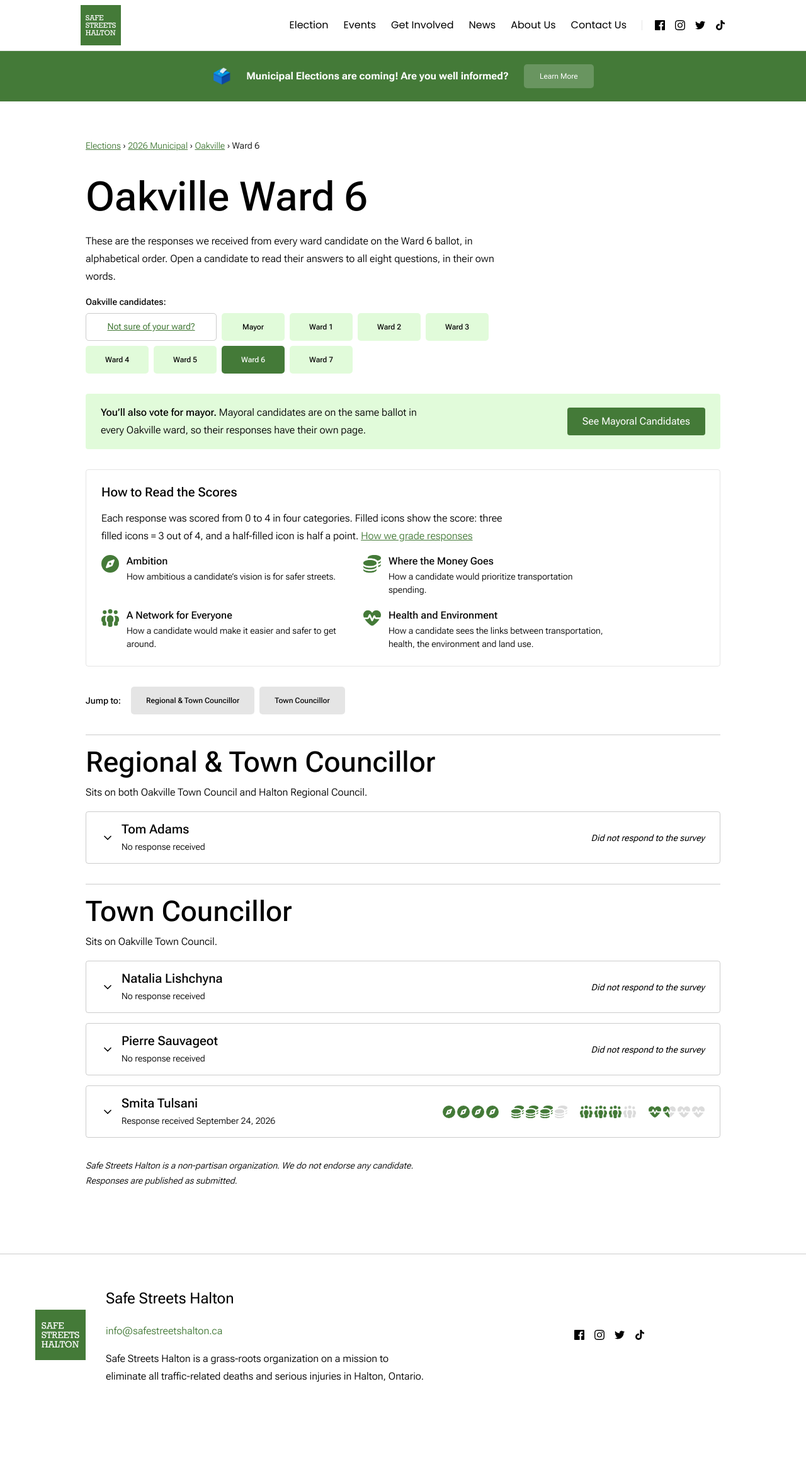
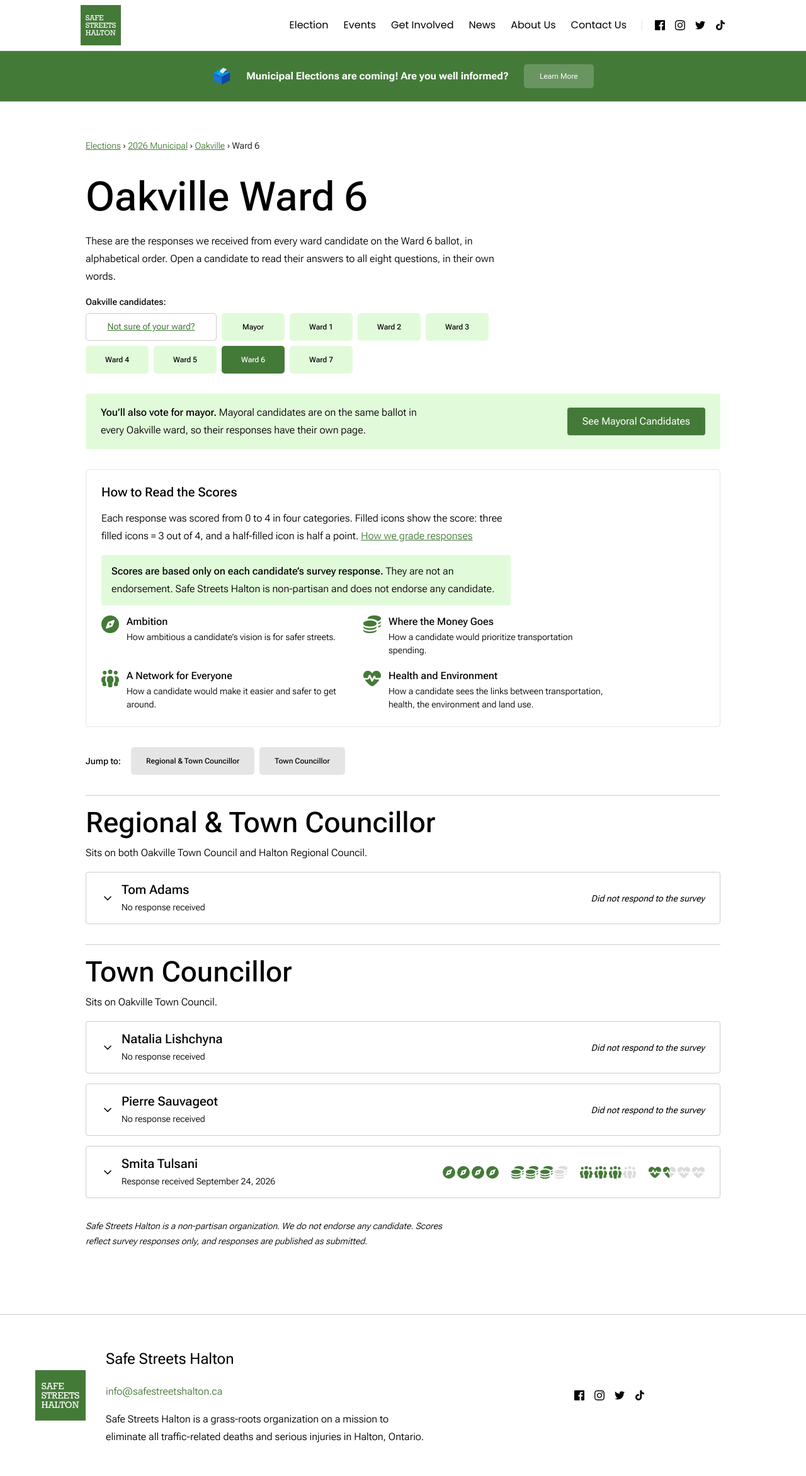
Before and after one commit to Safe-Streets-Halton/safe-streets-halton.github.io, a Jekyll site: the page built from _municipal-election-2026/oakville/ward-6.md, in a window 1280 px wide. Shown: the whole page at 63% size. Built offline with Jekyll 4.4.1, drawn with Linux system fonts in a browser that asks for light colours; before the commit the page ends 2247 px from its top, so only the background shows below that.

Commit message:
Clarify scoring criteria and non-endorsement statements in survey layout and documentation

```diff
--- a/_layouts/municipal-survey.html
+++ b/_layouts/municipal-survey.html
@@ -80,6 +80,7 @@ layout: default
 <section aria-labelledby="sv-legend-h" class="sv-legend">
 <h2 id="sv-legend-h" class="sv-h-legend">How to Read the Scores</h2>
 <p class="sv-text sv-intro">Each response was scored from 0 to 4 in four categories. Filled icons show the score: three filled icons = 3 out of 4, and a half-filled icon is half a point. <a class="sv-link" href="{{ '/elections/municipal-2026#how-well-grade-responses' | relative_url }}">How we grade responses</a></p>
+<p class="sv-text sv-note"><strong>Scores are based only on each candidate’s survey response.</strong> They are not an endorsement. Safe Streets Halton is non-partisan and does not endorse any candidate.</p>
 <ul class="sv-legend-grid" role="list">
 {%- for cat in categories %}
 <li class="sv-legend-item"><svg class="sv-ico is-on sv-ico-legend" viewBox="0 0 512 512" aria-hidden="true" focusable="false"><use href="#sv-icon-{{ cat.icon }}"/></svg><span class="sv-legend-text"><span class="sv-legend-label">{{ cat.label }}</span><span class="sv-legend-desc">{{ cat.description }}</span></span></li>
@@ -276,7 +277,7 @@ layout: default
 </section>
 {%- endfor %}
 
-<p class="sv-footnote">Safe Streets Halton is a non-partisan organization. We do not endorse any candidate. Responses are published as submitted.</p>
+<p class="sv-footnote">Safe Streets Halton is a non-partisan organization. We do not endorse any candidate. Scores reflect survey responses only, and responses are published as submitted.</p>
 
 </div>
 </div>
--- a/assets/custom-css/municipal-survey.css
+++ b/assets/custom-css/municipal-survey.css
@@ -90,6 +90,15 @@ html {
 }
 .sv-intro {
   max-width: 72ch;
+}
+.sv-note {
+  max-width: 72ch;
+  padding: 0.75rem 1rem;
+  border-radius: 4px;
+  background: var(--sv-green-transparent);
+}
+.sv-note strong {
+  font-weight: 500;
 }
 
 /* Breadcrumb */
```
Also changed, not shown: elections/municipal-2026.md (+3 -2 lines).
